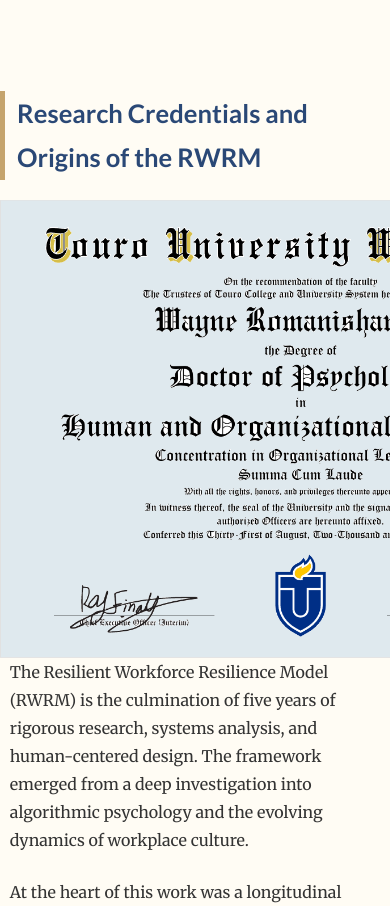
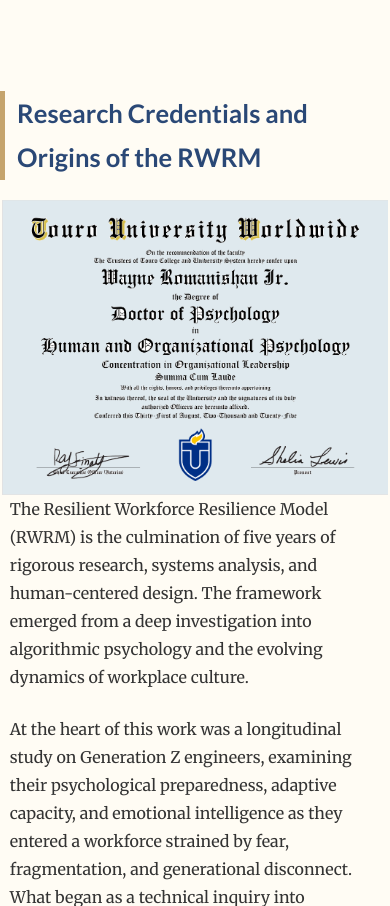
Before and after one commit to DrDymytri/Dr.-Wayne-Romanishan, a PHP site: page /About2.html in a window 390 px wide. Shown: the part 3204-4110 px from the top of the page. Run offline with PHP 8.4, Linux system fonts and the light colour scheme.

Commit message:
This is the final

```diff
--- a/About2.html
+++ b/About2.html
@@ -104,7 +104,7 @@
     <h2>Research Credentials and Origins of the RWRM</h2>
     <img src="./Images/Dr.Romanishan.Diploma.png"
          alt="Dr. Wayne Romanishan's Doctorate Diploma"
-         style="max-width: 600px; display: block; margin: auto;">
+         class="responsive-img diploma-img">
     <p>The Resilient Workforce Resilience Model (RWRM) is the culmination of five years of rigorous
       research, systems analysis, and human-centered design. The framework emerged from a deep
       investigation into algorithmic psychology and the evolving dynamics of workplace culture.
--- a/styles2.css
+++ b/styles2.css
@@ -633,6 +633,29 @@ img[alt~="Romanishan"] {
   padding-right: 2vw;
 }
 
+/* Responsive image for diplomas and similar content */
+.responsive-img,
+.diploma-img {
+  max-width: 100%;
+  width: 100%;
+  height: auto;
+  display: block;
+  margin-left: auto;
+  margin-right: auto;
+  box-sizing: border-box;
+  padding-left: 2vw;
+  padding-right: 2vw;
+}
+
+@media (max-width: 480px) {
+  .responsive-img,
+  .diploma-img {
+    padding-left: 0.5vw;
+    padding-right: 0.5vw;
+    max-width: 100vw;
+  }
+}
+
 /* On very small screens, reduce padding to maximize image area */
 @media (max-width: 480px) {
   #model img,
```
